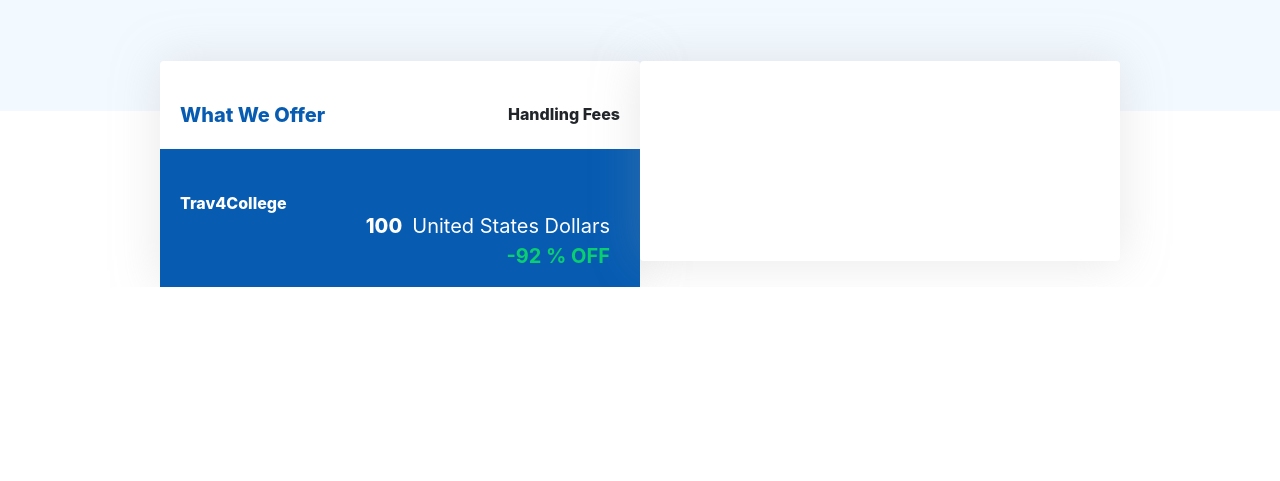
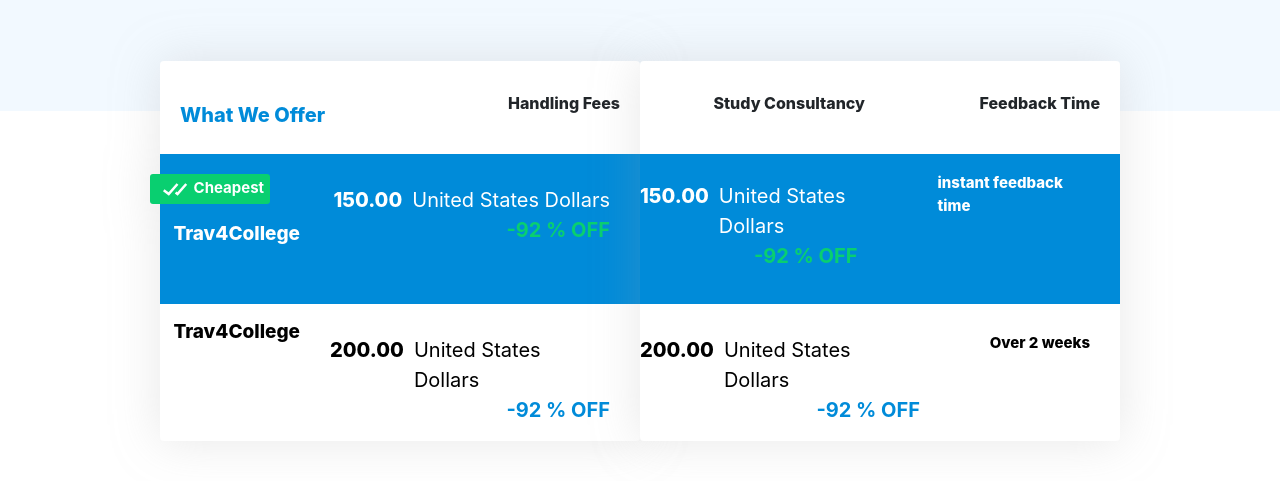
Before and after one commit to Ibeandyson/trav4collegeTest, a React (Create React App) app in the folder Frontend/: page / in a window 1280 px wide. Shown: the part 1889-2370 px from the top of the page. Before the commit the page ends 2176 px from the top, so only its background shows below. Built offline with nearby package versions, Linux system fonts and the light colour scheme.

Commit message:
done section

```diff
--- a/Frontend/src/Components/Home/Section2.jsx
+++ b/Frontend/src/Components/Home/Section2.jsx
@@ -1,5 +1,7 @@
 import {Card, Col, Row} from 'react-bootstrap';
+import {BiCheckDouble} from 'react-icons/bi';
 import './style/Section2.css';
+
 const Section2 = () => {
     return (
         <div className="section2-body">
@@ -18,25 +20,87 @@
                     <div className="stage2">
                         <Row>
                             <Col xs={4}>
+                                <div className="stag2-text-1-bg">
+                                    <p className="stag2-text-1-tag">
+                                        <BiCheckDouble
+                                            style={{fontSize: '30px', color: '#ffffff', marginLeft: '10px'}}
+                                        />{' '}
+                                        Cheapest
+                                    </p>
+                                </div>
                                 <p className="stag2-text-1">Trav4College</p>
                             </Col>
                             <Col xs={8}>
-                              <div className="stage2-text-container">
-
-                                <span className="stag2-text-2-2">United States Dollars</span>
-                                <span className="stag2-text-2">100 </span>
-                              </div>
-
+                                <div className="stage2-text-container">
+                                    <span className="stag2-text-2-2">United States Dollars</span>
+                                    <span className="stag2-text-2">150.00 </span>
+                                </div>
 
                                 <p className="stage2-text-3">-92 % OFF</p>
                             </Col>
                         </Row>
                     </div>
+                    <div>
+                        <Row>
+                            <Col xs={4}>
+                            <p className="stag3-text-1">Trav4College</p>
+                            </Col>
+                            <Col xs={8}>
+                                <div className="stage3-text-container">
+                                    <span className="stag3-text-2-2">United States Dollars</span>
+                                    <span className="stag3-text-2">200.00 </span>
+                                </div>
+
+                                <p className="stage3-text-3">-92 % OFF</p>
+                            </Col>
+                        </Row>
+                    </div>
                 </Card>
                 <Card className="card-1-style">
-                    <Card.Body />
+                    <Card.Body>
+                        <Row>
+                            <Col xs={6}>
+                                <p className="Handling-Fees">Study Consultancy</p>
+                            </Col>
+                            <Col xs={6}>
+                                <p className="Handling-Fees">Feedback Time</p>
+                            </Col>
+                        </Row>
+                    </Card.Body>
+                    <div className="stage2">
+                        <Row>
+                        <Col xs={7}>
+                                <div className="card-2-stage2-text-container">
+                                    <span className="card-2-stag2-text-2-2">United States Dollars</span>
+                                    <span className="card-2-stag2-text-2">150.00 </span>
+                                </div>
+
+                                <p className="card-2-stage2-text-3">-92 % OFF</p>
+                            </Col>
+                            <Col xs={5}>
+                                <p className="card-2-stag2-text-1">instant feedback time</p>
+                            </Col>
+
+                        </Row>
+                    </div>
+                    <div>
+                        <Row>
+                        <Col xs={8}>
+                                <div className="card-2-stage3-text-container">
+                                    <span className="card-2-stag3-text-2-2">United States Dollars</span>
+                                    <span className="card-2-stag3-text-2">200.00 </span>
+                                </div>
+                                <p className="card-2-stage3-text-3">-92 % OFF</p>
+                            </Col>
+                            <Col xs={4}>
+                            <p className="card-2-stag3-text-1">Over 2 weeks</p>
+                            </Col>
+                        </Row>
+                    </div>
                 </Card>
             </div>
+
+            <div style={{marginTop: '50%'}} />
         </div>
     );
 };
--- a/Frontend/src/Components/Home/style/Section2.css
+++ b/Frontend/src/Components/Home/style/Section2.css
@@ -5,49 +5,63 @@
 .section2-container {
     display: flex;
     margin-top: -50px;
+    margin-bottom: 50%x;
 }
 .card-1-style {
-    height: 200px;
+
     width: 30rem;
     border: none;
     box-shadow: 0 0 24px 0 25% #9f9f9f;
     filter: drop-shadow(0 0 24px rgba(159, 159, 159, .25));
 }
 
+
+/* ====stag12====== */
 .what-we-offer-text {
     font-size: 20px;
     line-height: 26.4px;
     font-weight: 800;
-    color: #075cb2;
+    color: #008bd9;
     margin-top: 10%;
-    margin-bottom: 30%;
 }
 .Handling-Fees {
     display: flex;
     flex-direction: row-reverse;
     font-weight: 800;
     font-size: 16px;
-    margin-top: 10%;
-    margin-bottom: 30%;
-}
-.stage2 {
-    background-color: #075cb2;
-    margin-top: 10%;
+    margin-top: 5%;
 }
 
+
+/* ====stage2====== */
+.stage2 {
+    background-color: #008bd9;
+    height: 150px;
+    margin-top: -10px;
+}
+.stag2-text-1-bg {
+    background-color: #09cf70;
+    font-size: 15px;
+    font-weight: bold;
+    color: #ffffff;
+    border-radius: 3px;
+    margin-top: 20px;
+    margin-left: -10px;
+    width: 120px;
+}
 .stag2-text-1 {
     font-weight: 800;
-    font-size: 16px;
+    font-size: 19px;
     color: #ffffff;
-    padding-left: 20px;
-    margin-top: 30%;
-
+    margin-top: 10%;
+    display: flex;
+    flex-direction: row-reverse;
 }
-.stage2-text-container{
-  margin-top: 20%;
-  display: flex;
-  flex-direction: row-reverse;
-  margin-right: 30px;
+.stage2-text-container {
+    margin-top: 10%;
+    display: flex;
+    flex-direction: row-reverse;
+    margin-right: 30px;
 }
 .stag2-text-2 {
     font-size: 20px;
@@ -67,3 +81,113 @@
     flex-direction: row-reverse;
     margin-right: 30px;
 }
+
+
+/* ====stage3====== */
+.stag3-text-1 {
+  font-weight: 800;
+  font-size: 19px;
+  color: #000000;
+  margin-top: 10%;
+  display: flex;
+  flex-direction: row-reverse;
+}
+.stage3-text-container {
+  margin-top: 10%;
+  display: flex;
+  flex-direction: row-reverse;
+  margin-right: 30px;
+}
+.stag3-text-2 {
+  font-size: 20px;
+  font-weight: 800;
+  color: #000000;
+  padding-right: 10px;
+}
+.stag3-text-2-2 {
+  font-size: 20px;
+  color: #000000;
+}
+.stage3-text-3 {
+  color: #008bd9;
+  font-weight: 700;
+  font-size: 20px;
+  display: flex;
+  flex-direction: row-reverse;
+  margin-right: 30px;
+}
+
+
+/* =====2nd card===== */
+
+/* ====stage2====== */
+.card-2-stag2-text-1 {
+  font-weight: 800;
+  font-size: 15px;
+  color: #ffffff;
+  margin-top: 10%;
+  display: flex;
+  flex-direction: row-reverse;
+  margin-right: 30px;
+}
+.card-2-stage2-text-container {
+  margin-top: 10%;
+  display: flex;
+  flex-direction: row-reverse;
+  margin-right: 50px;
+}
+.card-2-stag2-text-2 {
+  font-size: 20px;
+  font-weight: 800;
+  color: #ffffff;
+  padding-right: 10px;
+}
+.card-2-stag2-text-2-2 {
+  font-size: 20px;
+  color: #ffffff;
+
+}
+.card-2-stage2-text-3 {
+  color: #09cf70;
+  font-weight: 700;
+  font-size: 20px;
+  display: flex;
+  flex-direction: row-reverse;
+  margin-right: 50px;
+}
+
+/* ====stage3====== */
+.card-2-stag3-text-1 {
+  font-weight: 800;
+  font-size: 15px;
+  color: #000000;
+  margin-top: 20%;
+  display: flex;
+  flex-direction: row-reverse;
+  margin-right: 30px;
+}
+.card-2-stage3-text-container {
+  margin-top: 10%;
+  display: flex;
+  flex-direction: row-reverse;
+  margin-right: 30px;
+}
+.card-2-stag3-text-2 {
+  font-size: 20px;
+  font-weight: 800;
+  color: #000000;
+  padding-right: 10px;
+}
+.card-2-stag3-text-2-2 {
+  font-size: 20px;
+  color: #000000;
+
+}
+.card-2-stage3-text-3 {
+  color: #008bd9;
+  font-weight: 700;
+  font-size: 20px;
+  display: flex;
+  flex-direction: row-reverse;
+  margin-right: 30px;
+}
```
